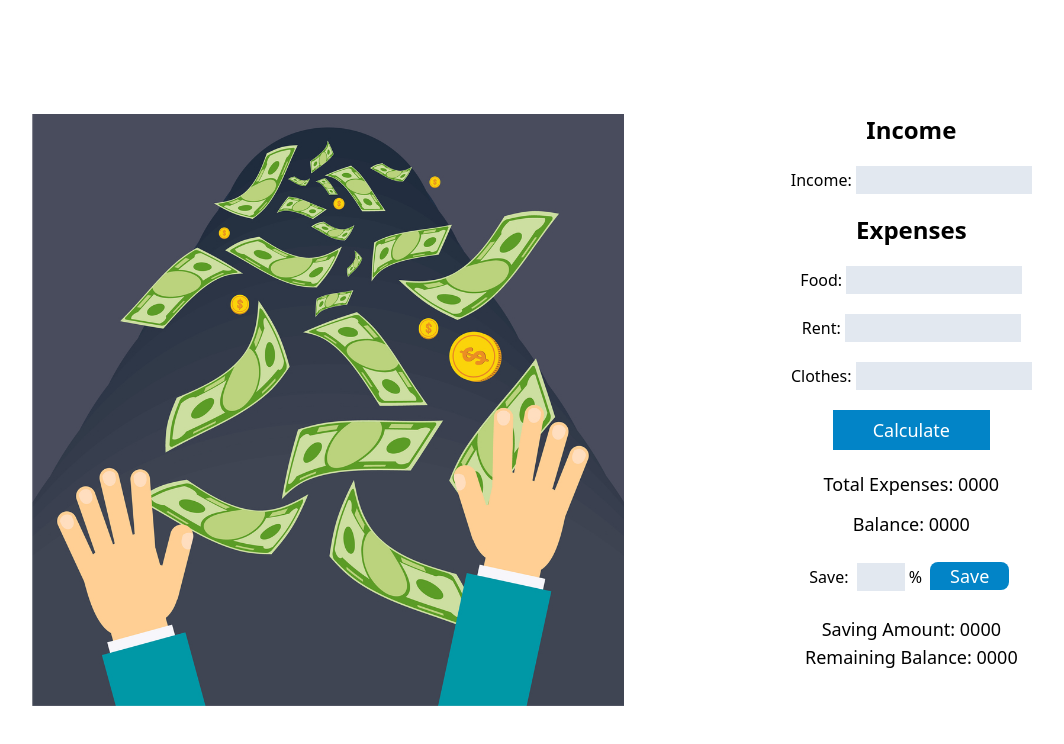
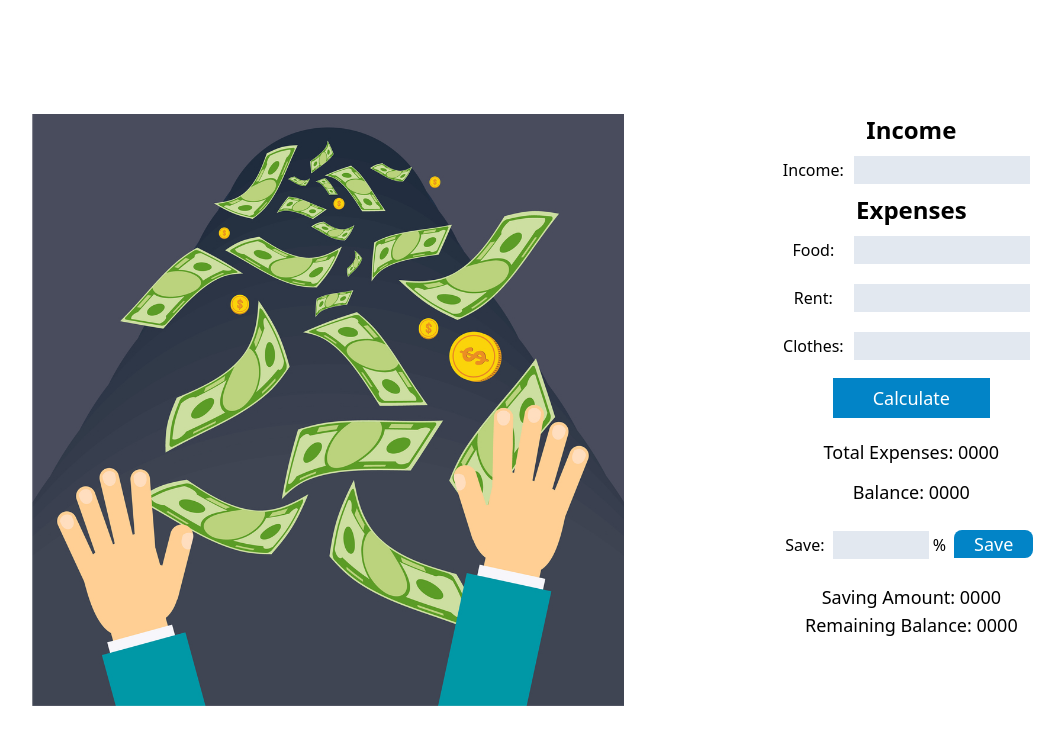
Before and after one commit to mehrazhossain/private-wallet, a plain HTML site: page index.html in a window 1280 px wide. Shown: the part 66-810 px from the top of the page, without its empty margins (8-1072 px from the left). Drawn offline with nearby package versions, Linux system fonts and the light colour scheme.

Commit message:
form added

```diff
--- a/index.html
+++ b/index.html
@@ -27,25 +27,31 @@
         <!-- Accounting div -->
         <div class="w-11/12 mt-20 items-center text-center">
           <h3 class="text-2xl font-semibold">Income</h3>
-          <p class="m-5">
-            Income:
-            <input class="outline-none h-7 w-44 bg-slate-200 p-2" type="text" />
-          </p>
+          <!-- Income form -->
+          <form>
+            <p class="form-paragraph">
+              <label>Income:</label>
+              <input class="outline-none h-7 w-44 bg-slate-200 p-2 form-input" type="text" />
+            </p>
+          </form>
           <h3 class="text-2xl font-semibold">Expenses</h3>
-          <p class="m-5">
-            Food:
-            <input class="outline-none h-7 w-44 bg-slate-200 p-2" type="text" />
-          </p>
-          <p class="m-5">
-            Rent:
-            <input class="outline-none h-7 w-44 bg-slate-200 p-2" type="text" />
-          </p>
-          <p class="m-5">
-            Clothes:
-            <input class="outline-none h-7 w-44 bg-slate-200 p-2" type="text" />
-          </p>
+          <!-- Expenses form -->
+          <form>
+            <p class="form-paragraph">
+              <label>Food:</label>
+              <input class="outline-none h-7 w-44 bg-slate-200 p-2 form-input" type="text" />
+            </p>
+            <p class="form-paragraph">
+              <label for="b">Rent:</label>
+              <input class="outline-none h-7 w-44 bg-slate-200 p-2 form-input" type="text" />
+            </p>
+            <p class="form-paragraph">
+              <label for="b">Clothes:</label>
+              <input class="outline-none h-7 w-44 bg-slate-200 p-2 form-input" type="text" />
+            </p>
+          </form>
           <button
-            class="rounded-none text-lg text-white text-center bg-sky-600 px-10 py-1.5 mb-5"
+            class="rounded-none text-lg text-white text-center bg-sky-600 px-10 py-1.5 mb-5 mt-2"
           >
             Calculate
           </button>
@@ -57,7 +63,7 @@
             <p>
               Save:
               <input
-                class="outline-none h-7 w-12 bg-slate-200 m-1 p-2"
+                class="outline-none h-7 w-24 bg-slate-200 m-1 p-2"
                 type="text"
               /><span>%</span>
               <button
@@ -69,6 +75,7 @@
               <h2 class="text-lg">Remaining Balance: <span>0000</span></h2>
             </p>
           </div>
+
         </div>
       </section>
     </main>
--- a/styles/style.css
+++ b/styles/style.css
@@ -1,3 +1,19 @@
+form {
+  display: table;
+  margin: 0 auto;
+  width: 250px;
+}
+.form-paragraph {
+  display: table-row;
+}
+label {
+  display: table-cell;
+}
+.form-input {
+  display: table-cell;
+  margin: 10px;
+}
+
 @media only screen and (max-width: 600px) {
   [class*='account-section'] {
     display: grid;
```
